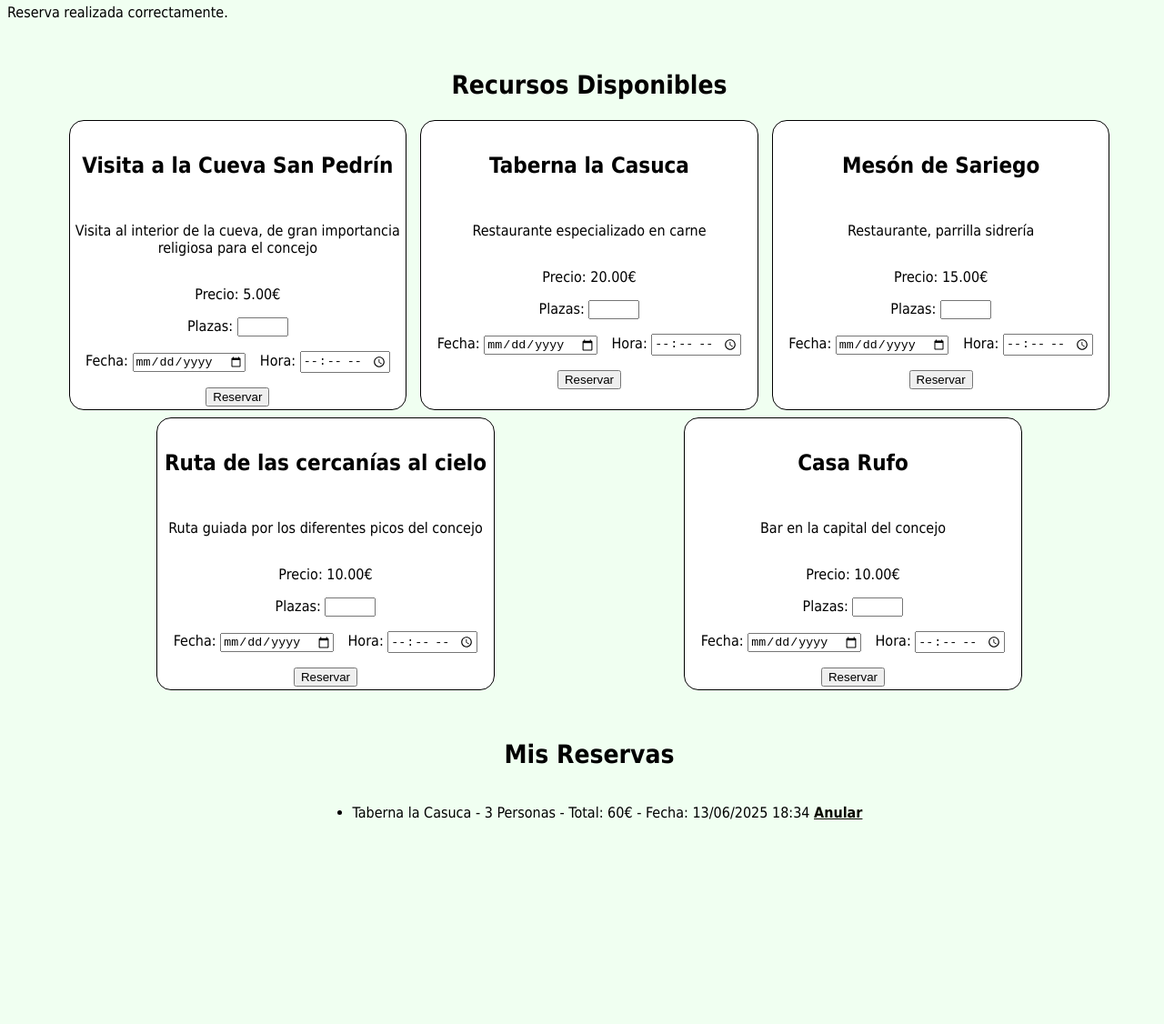
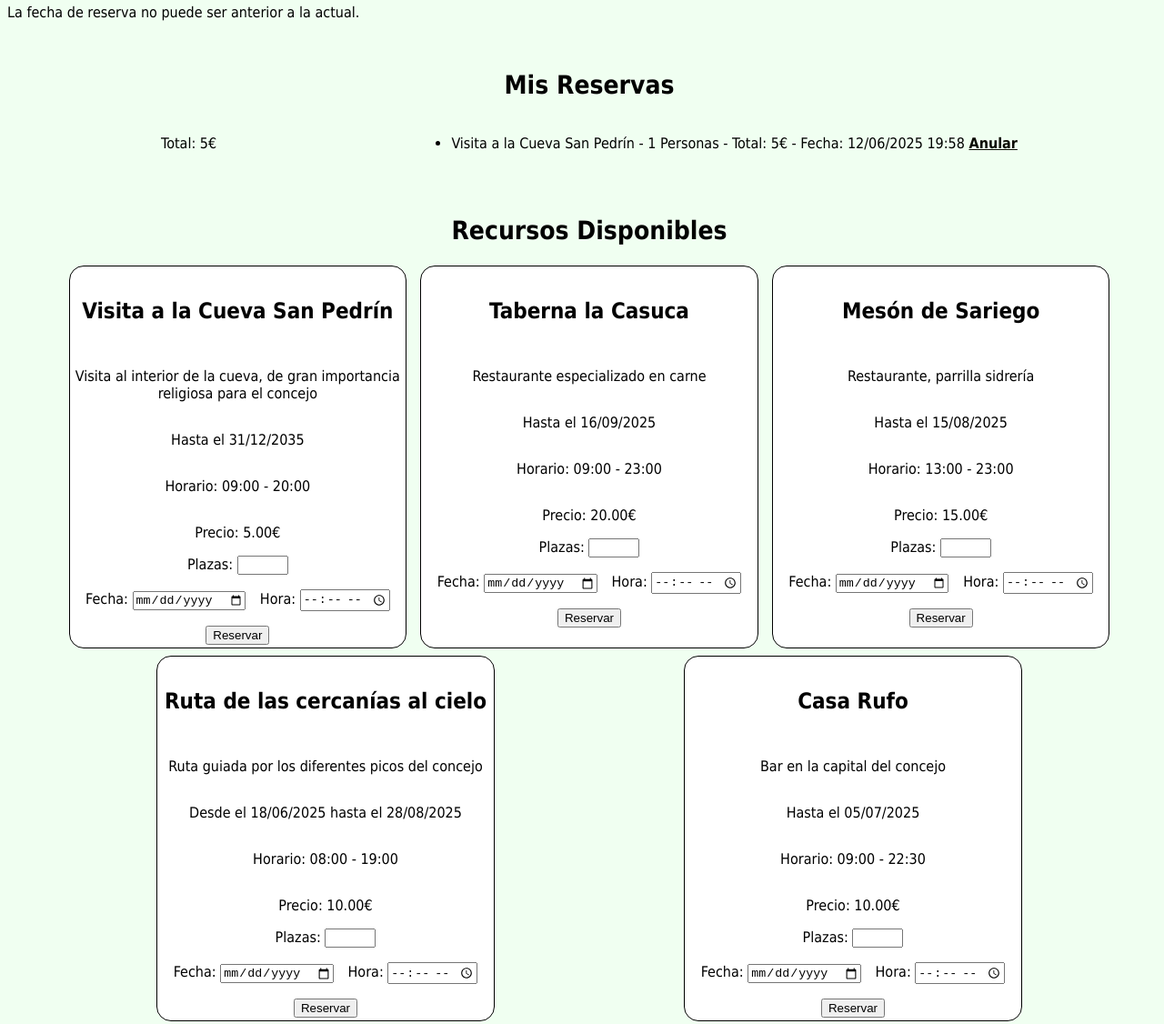
Before and after one commit to Ivigaga/sew_extraordinaria, a plain HTML site: page prueba.html in a window 1280 px wide. Shown: the part 211-1337 px from the top of the page at 91% size. Before the commit the page ends 1170 px from the top, so only its background shows below. Drawn offline with Linux system fonts and the light colour scheme.

Commit message:
Add files via upload

```diff
--- a/prueba.html
+++ b/prueba.html
@@ -1,13 +1,16 @@
 <!DOCTYPE HTML>
+
+<html lang="es">
 <html lang="es"><head>
-    <meta name="author" content="Tu Nombre">
+    <meta name="author" content="Iván García García">
     <meta name="description" content="Sistema de reservas turísticas">
     <meta name="keywords" content="reservas, turismo, Asturias">
     <meta name="viewport" content="width=device-width, initial-scale=1.0">
+    <link rel="icon" href="multimedia/imagenes/escudo.ico" sizes="48x48" type="image/vnd.microsoft.icon">
     <link rel="stylesheet" type="text/css" href="estilo/estilo.css">
     <link rel="stylesheet" type="text/css" href="estilo/layout.css">
     <meta charset="UTF-8">
-    <title>Reservas Turísticas</title>
+    <title>Guía Sariego: Reservas</title>
 </head>
 
 <body>
@@ -27,93 +30,101 @@
     <main>
         <h2>Sistema de Reservas</h2>
 
-
-
-
                 <p>Bienvenido, Iván García García
                    (<a href="reservas.php?logout=1">Cerrar sesión</a>)</p>
 
 
-                            <p>Reserva realizada correctamente.</p>
+                            <p></p>
 
+                            <p>La fecha de reserva no puede ser anterior a la actual.</p>
+
+            <!-- Reservas del Usuario -->
+            <section>
+                <h3>Mis Reservas</h3>
+                                    <p>Total: 5€</p>
+                    <ul>
+                                                                            <li>
+                                Visita a la Cueva San Pedrín -
+                                1 Personas -
+                                Total: 5€ -
+                                Fecha: 12/06/2025 19:58                                <a href="reservas.php?anular=0">Anular</a>
+                            </li>
+                                                                        </ul>
+                            </section>
             <!-- Lista de Recursos -->
             <section>
                 <h3>Recursos Disponibles</h3>
                                                     <article>
                         <h4>Visita a la Cueva San Pedrín</h4>
                         <p>Visita al interior de la cueva, de gran importancia religiosa para el concejo</p>
+                                                <p>Hasta el 31/12/2035</p>
+                                                <p>Horario: 09:00 - 20:00</p>
                         <p>Precio: 5.00€ </p>
                         <form method="POST">
-                            <input type="hidden" name="id_recurso" value="2">
+                            <!--<input type="hidden" name="id_recurso" value="2"> -->
                             <label>Plazas: <input type="number" name="cantidad" min="1" max="40" required=""></label>
                             <label>Fecha: <input type="date" name="fecha" required=""></label>
                             <label>Hora: <input type="time" name="hora" required=""></label>
-                            <button type="submit" name="reservar">Reservar</button>
+                            <button type="submit" name="reservar" value="0">Reservar</button>
                         </form>
                                         </article>
                                     <article>
                         <h4>Taberna la Casuca</h4>
                         <p>Restaurante especializado en carne</p>
+                                                <p>Hasta el 16/09/2025</p>
+                                                <p>Horario: 09:00 - 23:00</p>
                         <p>Precio: 20.00€ </p>
                         <form method="POST">
-                            <input type="hidden" name="id_recurso" value="3">
+                            <!--<input type="hidden" name="id_recurso" value="3"> -->
                             <label>Plazas: <input type="number" name="cantidad" min="1" max="50" required=""></label>
                             <label>Fecha: <input type="date" name="fecha" required=""></label>
                             <label>Hora: <input type="time" name="hora" required=""></label>
-                            <button type="submit" name="reservar">Reservar</button>
+                            <button type="submit" name="reservar" value="1">Reservar</button>
                         </form>
                                         </article>
                                     <article>
                         <h4>Mesón de Sariego</h4>
                         <p>Restaurante, parrilla sidrería</p>
+                                                <p>Hasta el 15/08/2025</p>
+                                                <p>Horario: 13:00 - 23:00</p>
                         <p>Precio: 15.00€ </p>
                         <form method="POST">
-                            <input type="hidden" name="id_recurso" value="4">
+                            <!--<input type="hidden" name="id_recurso" value="4"> -->
                             <label>Plazas: <input type="number" name="cantidad" min="1" max="40" required=""></label>
                             <label>Fecha: <input type="date" name="fecha" required=""></label>
                             <label>Hora: <input type="time" name="hora" required=""></label>
-                            <button type="submit" name="reservar">Reservar</button>
+                            <button type="submit" name="reservar" value="2">Reservar</button>
                         </form>
                                         </article>
                                     <article>
                         <h4>Ruta de las cercanías al cielo</h4>
                         <p>Ruta guiada por los diferentes picos del concejo</p>
+                                                     <p>Desde el 18/06/2025 hasta el 28/08/2025</p>
+                                                <p>Horario: 08:00 - 19:00</p>
                         <p>Precio: 10.00€ </p>
                         <form method="POST">
-                            <input type="hidden" name="id_recurso" value="5">
+                            <!--<input type="hidden" name="id_recurso" value="5"> -->
                             <label>Plazas: <input type="number" name="cantidad" min="1" max="20" required=""></label>
                             <label>Fecha: <input type="date" name="fecha" required=""></label>
                             <label>Hora: <input type="time" name="hora" required=""></label>
-                            <button type="submit" name="reservar">Reservar</button>
+                            <button type="submit" name="reservar" value="3">Reservar</button>
                         </form>
                                         </article>
                                     <article>
                         <h4>Casa Rufo</h4>
                         <p>Bar en la capital del concejo</p>
+                                                <p>Hasta el 05/07/2025</p>
+                                                <p>Horario: 09:00 - 22:30</p>
                         <p>Precio: 10.00€ </p>
                         <form method="POST">
-                            <input type="hidden" name="id_recurso" value="6">
+                            <!--<input type="hidden" name="id_recurso" value="6"> -->
                             <label>Plazas: <input type="number" name="cantidad" min="1" max="40" required=""></label>
                             <label>Fecha: <input type="date" name="fecha" required=""></label>
                             <label>Hora: <input type="time" name="hora" required=""></label>
-                            <button type="submit" name="reservar">Reservar</button>
+                            <button type="submit" name="reservar" value="4">Reservar</button>
                         </form>
                                         </article>
                             </section>
-
-            <!-- Reservas del Usuario -->
-            <section>
-                <h3>Mis Reservas</h3>
-                                    <ul>
-                                                    <li>
-                                Taberna la Casuca -
-                                3 Personas -
-                                Total: 60€ -
-                                Fecha: 13/06/2025 18:34                                <a href="reservas.php?anular=32">Anular</a>
-                            </li>
-                                            </ul>
-                            </section>
             </main>
 
-
 </body></html>
```
Lines whose indentation alone changed are shown as unchanged.
